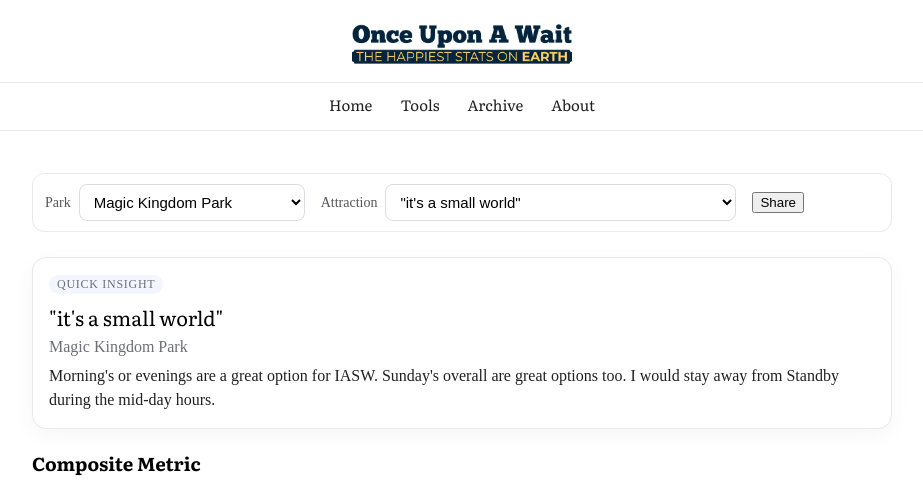
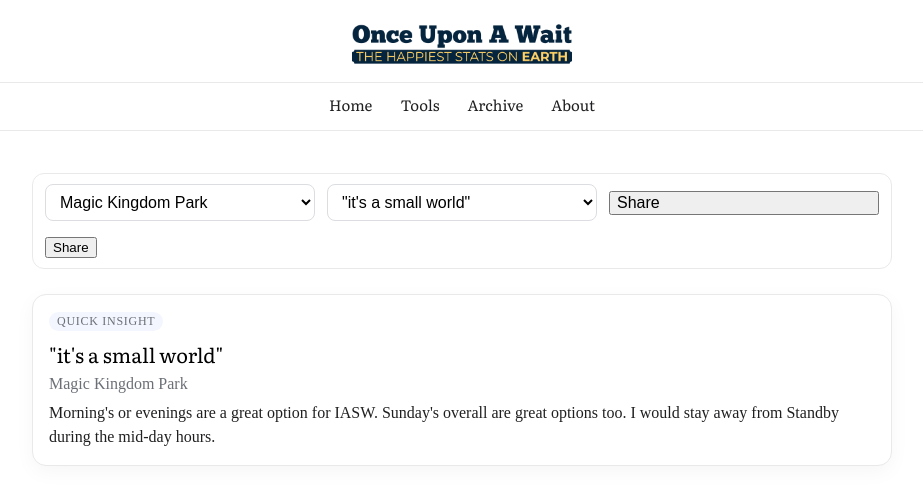
Before and after one commit to bradenpsmith/OnceUponAWait, a Jekyll site: the page built from ultimate-ride-metric/index.html, in a window 1280 px wide and 1400 px high. Shown: the top 486 px of the window, without its empty margins (178-1101 px from the left). Built offline with Jekyll 4.4.1, drawn with Linux system fonts in a browser that asks for light colours.

Commit message:
Update index.html

```diff
--- a/ultimate-ride-metric/index.html
+++ b/ultimate-ride-metric/index.html
@@ -7,14 +7,13 @@
 <section class="urm-wrap">
   <!-- Controls -->
   <header class="urm-controls" role="region" aria-label="Filters">
-    <div class="control">
-      <label for="park">Park</label>
-      <select id="park"></select>
-    </div>
-    <div class="control">
-      <label for="attraction">Attraction</label>
-      <select id="attraction"></select>
-    </div>
+    <div class="filter-card">
+  <div class="filters">
+    <div class="control"><select id="park">…</select></div>
+    <div class="control"><select id="attraction">…</select></div>
+    <button class="control" id="share">Share</button>
+  </div>
+</div>
 
 	<button id="share">Share</button>
   </header>
@@ -56,6 +55,40 @@
 </section>
 
 <style>
+/* wrapper around Park + Attraction + Share */
+.filters {
+  display: flex;
+  flex-wrap: wrap;        /* let them wrap on small screens */
+  gap: 12px;              /* space between controls */
+  align-items: center;
+}
+
+/* each control block */
+.filters .control {
+  flex: 1 1 240px;        /* grow, but can shrink; base width */
+  min-width: 200px;       /* prevents getting too tiny on mid widths */
+}
+
+/* make the selects obey the parent's width */
+.filters select,
+.filters button {
+  width: 100%;
+  max-width: 100%;
+  min-width: 0;           /* critical to allow shrinking in flex */
+  box-sizing: border-box;
+  font-size: 16px;        /* avoids iOS zoom-jump on focus */
+}
+
+/* if screen is very narrow, let the row scroll instead of overflowing */
+@media (max-width: 360px) {
+  .filters { overflow-x: auto; }
+}
+
+/* optional: tighten the filter card padding on phones */
+@media (max-width: 480px) {
+  .filter-card { padding: 12px; }
+}
+
 :root{ --ink:#202022; --muted:#6b6f76; --border:#e9e9ea; --pill:#f4f6ff; }
 .filters-bar { position: sticky; top: 0; z-index: 10; backdrop-filter: blur(6px); }
 
```
